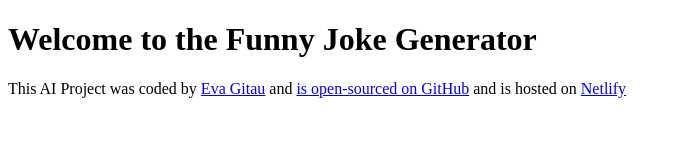
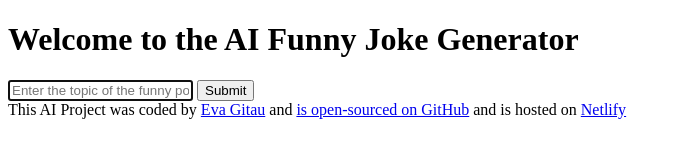
Before and after one commit to GitauEva/funny-poem-generator, a plain HTML site: page index.html in a window 1280 px wide. Shown: the whole page, without its empty margins (0-680 px from the left). Drawn offline with Linux system fonts and the light colour scheme.

Commit message:
Added the basic html

```diff
--- a/index.html
+++ b/index.html
@@ -4,10 +4,27 @@
     <meta charset="UTF-8" />
     <meta name="viewport" content="width=device-width, initial-scale=1.0" />
     <link rel="stylesheet" href="styles/styles.css" />
-    <title>Funny Jokes Generator</title>
+    <title>AI Funny Jokes Generator</title>
   </head>
   <body>
-    <h1>Welcome to the Funny Joke Generator</h1>
+    <header>
+      <h1>Welcome to the AI Funny Joke Generator</h1>
+    </header>
+    <main>
+      <form>
+        <input
+          type="text"
+          name=""
+          id=""
+          placeholder="Enter the topic of the funny poem"
+          autofocus
+          required
+          autocomplete="off"
+        />
+        <input type="submit" name="" id="" />
+      </form>
+    </main>
+    <div></div>
     <footer>
       This AI Project was coded by
       <a href="https://github.com/GitauEva" target="_blank">Eva Gitau</a> and
```
